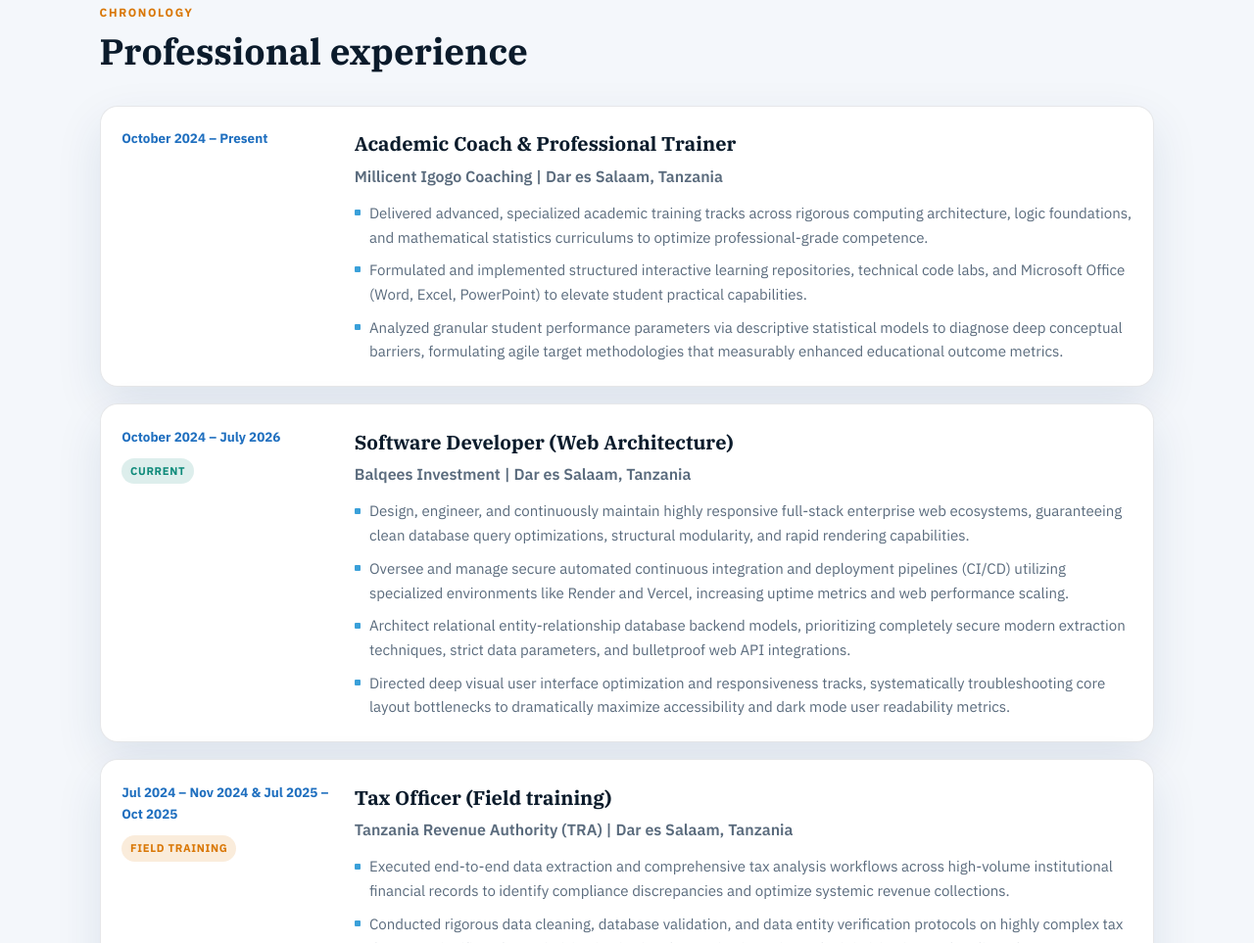
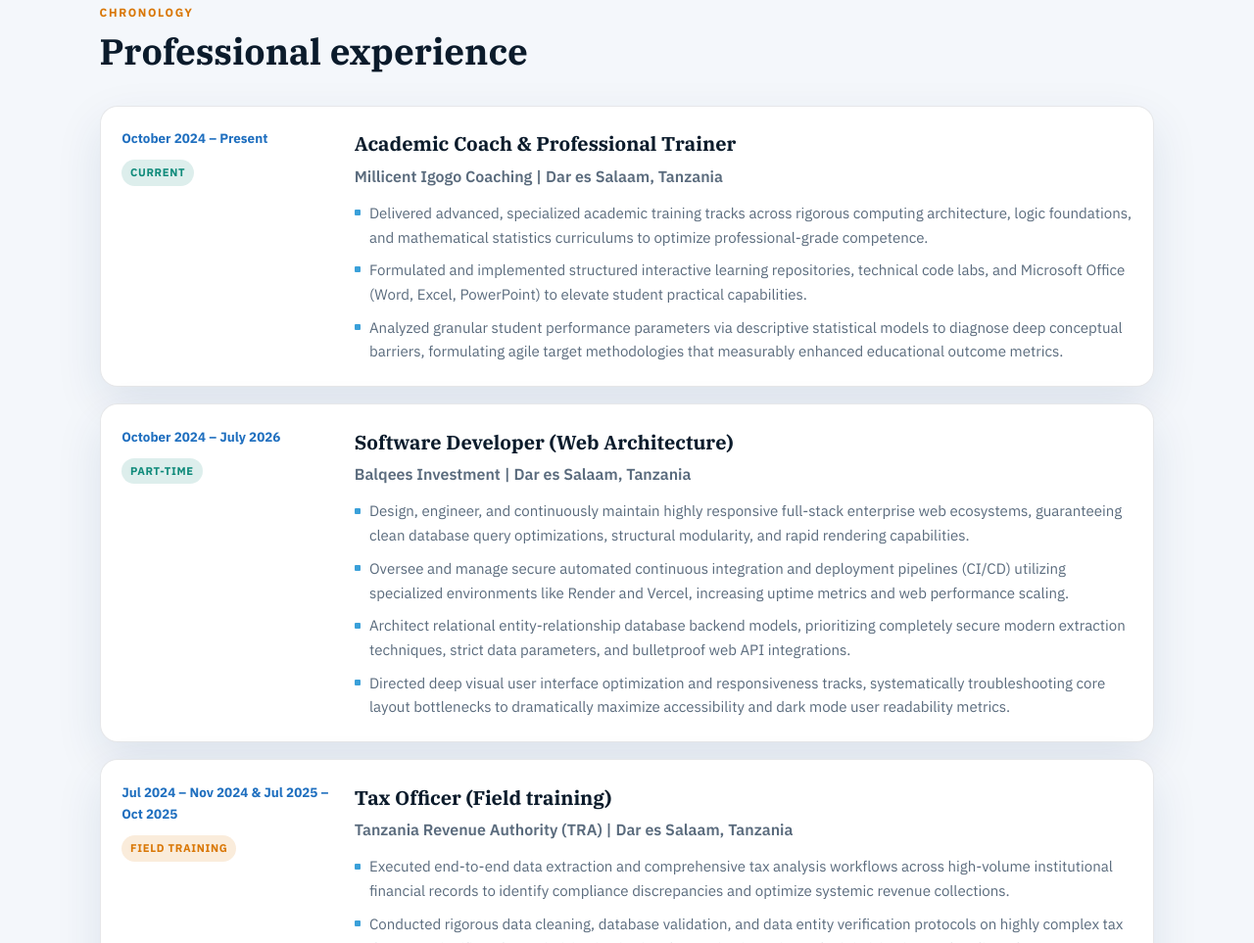
Before and after one commit to Dmmkuliku/Cloud, a plain HTML site: page index.html in a window 1280 px wide. Shown: the part 2358-3321 px from the top of the page at 98% size. Drawn offline with Linux system fonts and the light colour scheme.

Commit message:
Update job status from 'Current' to 'Part-time'

```diff
--- a/index.html
+++ b/index.html
@@ -196,6 +196,7 @@
                      <article class="job">
                         <div class="job-side">
                             <time datetime="2024-10">October 2024 – Present</time>
+                             <span class="pill">Current</span>
                         </div>
                         <div class="job-body">
                             <h3>Academic Coach &amp; Professional Trainer</h3>
@@ -210,7 +211,7 @@
                     <article class="job">
                         <div class="job-side">
                             <time datetime="2025-10">October 2024 – July 2026</time>
-                            <span class="pill">Current</span>
+                            <span class="pill">Part-time</span>
                         </div>
                         <div class="job-body">
                             <h3>Software Developer (Web Architecture)</h3>
```
